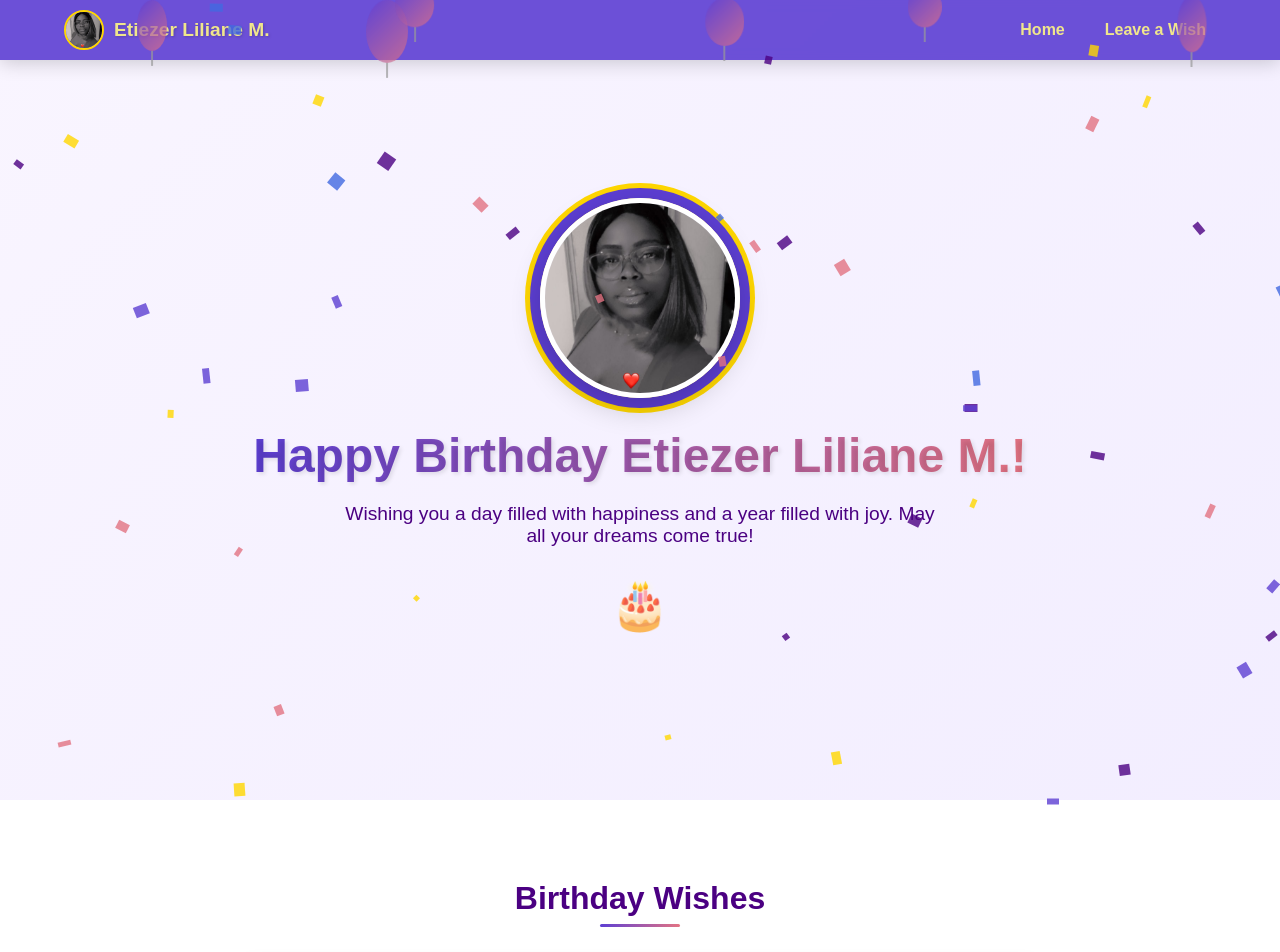
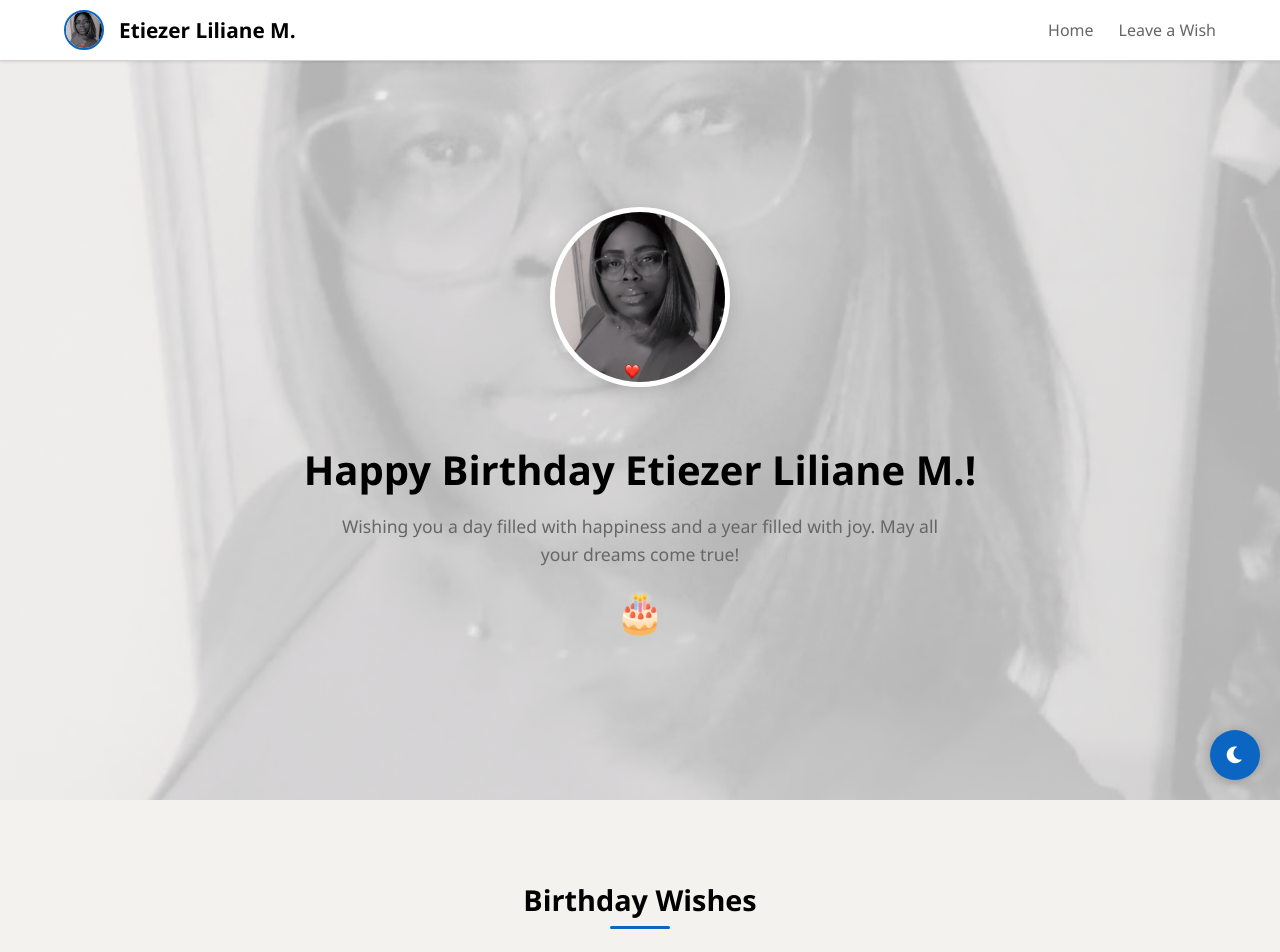
Before and after one commit to Bot-tezt/Liliane_Birthday_site, a plain HTML site: page index.html in a window 1280 px wide. Shown: the top 952 px of the page. Drawn offline with Linux system fonts and the light colour scheme.

Commit message:
Update index.html

```diff
--- a/index.html
+++ b/index.html
@@ -7,62 +7,78 @@
     <link rel="stylesheet" href="https://cdnjs.cloudflare.com/ajax/libs/font-awesome/6.0.0-beta3/css/all.min.css">
     <style>
         :root {
-            --royal-purple: #5D3FD3;
-            --royal-gold: #FFD700;
-            --royal-pink: #E37383;
-            --royal-blue: #4169E1;
-            --deep-purple: #4B0082;
-            --light-gold: #F0E68C;
-            --light-purple: #B399D4;
-            --text-color: #2C2C2C;
-            --light-text: #FFFFFF;
-            --shadow-color: rgba(0, 0, 0, 0.2);
+            /* Light Theme (LinkedIn-inspired) */
+            --primary: #0a66c2;
+            --primary-dark: #004182;
+            --secondary: #ffffff;
+            --background: #f3f2ef;
+            --card-bg: #ffffff;
+            --text-color: #000000;
+            --text-secondary: #666666;
+            --border-color: #d1d1d1;
+            --accent: #e7a33e;
+            --success: #57a300;
+
+            /* Dark Theme */
+            --dark-primary: #0a66c2;
+            --dark-primary-dark: #004182;
+            --dark-secondary: #1d2226;
+            --dark-background: #0e0e0e;
+            --dark-card-bg: #1d2226;
+            --dark-text-color: #e1e9ee;
+            --dark-text-secondary: #a0a0a0;
+            --dark-border-color: #38434f;
+            --dark-accent: #e7a33e;
         }
 
         * {
             margin: 0;
             padding: 0;
             box-sizing: border-box;
-            font-family: 'Arial Rounded MT Bold', 'Arial', sans-serif;
+            font-family: 'Segoe UI', -apple-system, BlinkMacSystemFont, sans-serif;
+            transition: background-color 0.3s, color 0.3s;
         }
 
         body {
-            background: linear-gradient(135deg, #F9F5FF, #F0EBFF);
+            background-color: var(--background);
             color: var(--text-color);
             overflow-x: hidden;
             position: relative;
         }
 
-        /* Confetti and Balloons */
-        .confetti {
-            position: fixed;
-            width: 10px;
-            height: 10px;
-            background-color: var(--royal-gold);
-            opacity: 0.8;
-            z-index: 1000;
-            animation: fall 5s linear infinite;
+        body.dark-mode {
+            --primary: var(--dark-primary);
+            --primary-dark: var(--dark-primary-dark);
+            --secondary: var(--dark-secondary);
+            --background: var(--dark-background);
+            --card-bg: var(--dark-card-bg);
+            --text-color: var(--dark-text-color);
+            --text-secondary: var(--dark-text-secondary);
+            --border-color: var(--dark-border-color);
+            --accent: var(--dark-accent);
         }
 
-        .balloon {
+        /* Theme Toggle */
+        .theme-toggle {
             position: fixed;
-            width: 30px;
-            height: 40px;
+            bottom: 20px;
+            right: 20px;
+            width: 50px;
+            height: 50px;
             border-radius: 50%;
-            opacity: 0.7;
-            z-index: 999;
-            animation: float 8s ease-in-out infinite;
-            background: linear-gradient(135deg, var(--royal-purple), var(--royal-pink));
+            background-color: var(--primary);
+            color: white;
+            display: flex;
+            align-items: center;
+            justify-content: center;
+            cursor: pointer;
+            z-index: 1000;
+            box-shadow: 0 2px 10px rgba(0, 0, 0, 0.2);
+            border: none;
         }
 
-        @keyframes fall {
-            0% { transform: translateY(-100vh) rotate(0deg); }
-            100% { transform: translateY(100vh) rotate(360deg); }
-        }
-
-        @keyframes float {
-            0%, 100% { transform: translateY(0) translateX(0); }
-            50% { transform: translateY(-20vh) translateX(20px); }
+        .theme-toggle i {
+            font-size: 1.2rem;
         }
 
         /* Navbar */
@@ -71,20 +87,20 @@
             top: 0;
             left: 0;
             width: 100%;
-            background: rgba(93, 63, 211, 0.9);
-            box-shadow: 0 2px 20px rgba(0, 0, 0, 0.2);
+            background-color: var(--secondary);
+            box-shadow: 0 1px 3px rgba(0, 0, 0, 0.1);
             z-index: 100;
             display: flex;
             justify-content: space-between;
             align-items: center;
             padding: 10px 5%;
-            backdrop-filter: blur(5px);
+            border-bottom: 1px solid var(--border-color);
         }
 
         .nav-logo {
             display: flex;
             align-items: center;
-            gap: 10px;
+            gap: 15px;
         }
 
         .nav-logo img {
@@ -92,32 +108,45 @@
             height: 40px;
             border-radius: 50%;
             object-fit: cover;
-            border: 2px solid var(--royal-gold);
+            border: 2px solid var(--primary);
         }
 
         .nav-logo h1 {
-            font-size: 1.2rem;
-            color: var(--light-gold);
-            text-shadow: 1px 1px 3px rgba(0, 0, 0, 0.2);
+            font-size: 1.3rem;
+            color: var(--text-color);
+            font-weight: 600;
         }
 
         .nav-links {
             display: flex;
-            gap: 20px;
+            gap: 25px;
         }
 
         .nav-links a {
             text-decoration: none;
-            color: var(--light-gold);
-            font-weight: bold;
-            transition: all 0.3s;
-            padding: 5px 10px;
-            border-radius: 20px;
+            color: var(--text-secondary);
+            font-weight: 500;
+            transition: color 0.3s;
+            position: relative;
         }
 
         .nav-links a:hover {
-            color: white;
-            background-color: rgba(255, 215, 0, 0.2);
+            color: var(--primary);
+        }
+
+        .nav-links a::after {
+            content: '';
+            position: absolute;
+            bottom: -5px;
+            left: 0;
+            width: 0;
+            height: 2px;
+            background-color: var(--primary);
+            transition: width 0.3s;
+        }
+
+        .nav-links a:hover::after {
+            width: 100%;
         }
 
         /* Hero Section */
@@ -128,87 +157,68 @@
             justify-content: center;
             align-items: center;
             text-align: center;
-            padding: 100px 20px 50px;
+            padding: 120px 20px 60px;
             position: relative;
-            overflow: hidden;
+            background: linear-gradient(rgba(255,255,255,0.7), rgba(255,255,255,0.7)), url('lil.jpg') center/cover no-repeat;
+        }
+
+        body.dark-mode .hero {
+            background: linear-gradient(rgba(0,0,0,0.7), rgba(0,0,0,0.7)), url('lil.jpg') center/cover no-repeat;
+        }
+
+        .profile-container {
+            position: relative;
+            margin-bottom: 30px;
         }
 
         .profile-pic {
-            width: 200px;
-            height: 200px;
+            width: 180px;
+            height: 180px;
             border-radius: 50%;
             object-fit: cover;
-            border: 5px solid white;
-            box-shadow: 0 10px 30px rgba(0, 0, 0, 0.2),
-                        0 0 0 10px var(--royal-purple),
-                        0 0 0 15px var(--royal-gold);
-            margin-bottom: 30px;
-            transition: transform 0.3s;
-        }
-
-        .profile-pic:hover {
-            transform: scale(1.05);
+            border: 5px solid var(--secondary);
+            box-shadow: 0 4px 20px rgba(0, 0, 0, 0.15);
+            margin-bottom: 20px;
         }
 
         .hero h1 {
-            font-size: 3rem;
-            margin-bottom: 20px;
-            background: linear-gradient(to right, var(--royal-purple), var(--royal-pink));
-            -webkit-background-clip: text;
-            background-clip: text;
-            color: transparent;
-            text-shadow: 2px 2px 4px rgba(0, 0, 0, 0.1);
-        }
-
-        .typewriter {
-            overflow: hidden;
-            border-right: 3px solid var(--royal-gold);
-            white-space: nowrap;
-            margin: 0 auto;
-            animation: typing 3.5s steps(30, end), blink-caret 0.75s step-end infinite;
-        }
-
-        @keyframes typing {
-            from { width: 0 }
-            to { width: 100% }
-        }
-
-        @keyframes blink-caret {
-            from, to { border-color: transparent }
-            50% { border-color: var(--royal-gold) }
+            font-size: 2.5rem;
+            margin-bottom: 15px;
+            color: var(--text-color);
+            font-weight: 600;
         }
 
         .hero p {
-            font-size: 1.2rem;
+            font-size: 1.1rem;
             max-width: 600px;
             margin-bottom: 30px;
-            color: var(--deep-purple);
+            color: var(--text-secondary);
+            line-height: 1.6;
         }
 
-        .birthday-cake {
-            font-size: 3rem;
-            margin-top: 20px;
-            color: var(--royal-pink);
+        .birthday-icon {
+            font-size: 2.5rem;
+            color: var(--accent);
             animation: bounce 2s infinite;
         }
 
         @keyframes bounce {
             0%, 100% { transform: translateY(0); }
-            50% { transform: translateY(-20px); }
+            50% { transform: translateY(-15px); }
         }
 
         /* Wishes Section */
         .wishes-section {
             padding: 80px 20px;
-            background: white;
-            position: relative;
+            background-color: var(--background);
         }
 
         .section-title {
             text-align: center;
             margin-bottom: 40px;
-            color: var(--deep-purple);
-            font-size: 2rem;
+            color: var(--text-color);
+            font-size: 1.8rem;
+            font-weight: 600;
             position: relative;
         }
 
@@ -218,9 +228,9 @@
             bottom: -10px;
             left: 50%;
             transform: translateX(-50%);
-            width: 80px;
+            width: 60px;
             height: 3px;
-            background: linear-gradient(to right, var(--royal-purple), var(--royal-pink));
+            background-color: var(--primary);
             border-radius: 3px;
         }
 
@@ -229,15 +239,15 @@
             flex-direction: column;
             max-width: 800px;
             margin: 0 auto;
-            gap: 30px;
+            gap: 25px;
         }
 
         .wish-form {
-            background: linear-gradient(135deg, var(--light-purple), #F3E5F5);
-            padding: 30px;
-            border-radius: 15px;
-            box-shadow: 0 5px 15px rgba(0, 0, 0, 0.1);
-            border: 1px solid var(--royal-gold);
+            background-color: var(--card-bg);
+            padding: 25px;
+            border-radius: 10px;
+            box-shadow: 0 1px 3px rgba(0, 0, 0, 0.1);
+            border: 1px solid var(--border-color);
         }
 
         .form-group {
@@ -247,26 +257,27 @@
         .form-group label {
             display: block;
             margin-bottom: 8px;
-            font-weight: bold;
-            color: var(--deep-purple);
+            font-weight: 500;
+            color: var(--text-color);
         }
 
         .form-group input,
         .form-group textarea {
             width: 100%;
-            padding: 12px;
-            border: 2px solid var(--light-purple);
-            border-radius: 8px;
+            padding: 12px 15px;
+            border: 1px solid var(--border-color);
+            border-radius: 5px;
             font-size: 1rem;
-            transition: border-color 0.3s;
-            background-color: rgba(255, 255, 255, 0.8);
+            transition: border-color 0.3s, box-shadow 0.3s;
+            background-color: var(--card-bg);
+            color: var(--text-color);
         }
 
         .form-group input:focus,
         .form-group textarea:focus {
-            border-color: var(--royal-pink);
+            border-color: var(--primary);
             outline: none;
-            box-shadow: 0 0 0 3px rgba(227, 115, 131, 0.2);
+            box-shadow: 0 0 0 2px rgba(10, 102, 194, 0.2);
         }
 
         .form-group textarea {
@@ -275,23 +286,22 @@
         }
 
         .submit-btn {
-            background: linear-gradient(to right, var(--royal-purple), var(--royal-pink));
+            background-color: var(--primary);
             color: white;
             border: none;
             padding: 12px 30px;
-            border-radius: 30px;
+            border-radius: 25px;
             font-size: 1rem;
-            font-weight: bold;
+            font-weight: 500;
             cursor: pointer;
-            transition: transform 0.3s, box-shadow 0.3s;
+            transition: background-color 0.3s, transform 0.3s;
             display: block;
             margin: 0 auto;
-            box-shadow: 0 4px 10px rgba(93, 63, 211, 0.3);
         }
 
         .submit-btn:hover {
-            transform: translateY(-3px);
-            box-shadow: 0 7px 20px rgba(93, 63, 211, 0.4);
+            background-color: var(--primary-dark);
+            transform: translateY(-2px);
         }
 
         .wishes-list {
@@ -302,12 +312,13 @@
         }
 
         .wish-card {
-            background: white;
-            border-radius: 10px;
+            background-color: var(--card-bg);
+            border-radius: 8px;
             padding: 20px;
-            box-shadow: 0 3px 10px rgba(0, 0, 0, 0.1);
+            box-shadow: 0 1px 3px rgba(0, 0, 0, 0.1);
             animation: fadeIn 0.5s ease-out;
-            border-left: 4px solid var(--royal-pink);
+            border-left: 3px solid var(--primary);
+            border: 1px solid var(--border-color);
         }
 
         @keyframes fadeIn {
@@ -320,17 +331,19 @@
             justify-content: space-between;
             align-items: center;
             margin-bottom: 10px;
+            flex-wrap: wrap;
+            gap: 10px;
         }
 
         .wish-name {
-            font-weight: bold;
-            color: var(--royal-purple);
+            font-weight: 600;
+            color: var(--primary);
             font-size: 1.1rem;
         }
 
         .wish-time {
             font-size: 0.8rem;
-            color: #777;
+            color: var(--text-secondary);
         }
 
         .wish-message {
@@ -340,11 +353,25 @@
 
         /* Footer */
         footer {
-            background: linear-gradient(to right, var(--royal-purple), var(--deep-purple));
-            color: white;
+            background-color: var(--secondary);
+            color: var(--text-color);
             text-align: center;
-            padding: 20px;
+            padding: 25px 20px;
             font-size: 0.9rem;
+            border-top: 1px solid var(--border-color);
+        }
+
+        .footer-heart {
+            color: #e74c3c;
+            animation: heartbeat 1.5s infinite;
+        }
+
+        @keyframes heartbeat {
+            0% { transform: scale(1); }
+            25% { transform: scale(1.1); }
+            50% { transform: scale(1); }
+            75% { transform: scale(1.1); }
+            100% { transform: scale(1); }
         }
 
         /* Responsive Design */
@@ -358,16 +385,8 @@
                 height: 150px;
             }
 
-            nav {
-                padding: 10px 5%;
-            }
-
-            .nav-logo h1 {
-                font-size: 1rem;
-            }
-
             .nav-links {
-                gap: 10px;
+                gap: 15px;
             }
 
             .wish-form {
@@ -380,22 +399,22 @@
                 font-size: 1.8rem;
             }
 
-            .nav-links {
+            .nav-logo h1 {
                 display: none;
             }
 
-            .typewriter {
-                animation: none;
-                border-right: none;
-                white-space: normal;
+            .nav-links {
+                gap: 10px;
+                font-size: 0.9rem;
             }
         }
     </style>
 </head>
 <body>
-    <!-- Confetti and Balloons -->
-    <div id="confetti-container"></div>
-    <div id="balloons-container"></div>
+    <!-- Theme Toggle -->
+    <button class="theme-toggle" id="themeToggle">
+        <i class="fas fa-moon"></i>
+    </button>
 
     <!-- Navbar -->
     <nav>
@@ -411,10 +430,12 @@
 
     <!-- Hero Section -->
     <section class="hero" id="home">
-        <img src="lil.jpg" alt="Etiezer Liliane M." class="profile-pic">
-        <h1><span class="typewriter">Happy Birthday Etiezer Liliane M.!</span></h1>
+        <div class="profile-container">
+            <img src="lil.jpg" alt="Etiezer Liliane M." class="profile-pic">
+        </div>
+        <h1>Happy Birthday Etiezer Liliane M.!</h1>
         <p>Wishing you a day filled with happiness and a year filled with joy. May all your dreams come true!</p>
-        <div class="birthday-cake">🎂</div>
+        <div class="birthday-icon">🎂</div>
     </section>
 
     <!-- Wishes Section -->
@@ -442,7 +463,7 @@
 
     <!-- Footer -->
     <footer>
-        <p>Made with ❤️ for Etiezer Liliane M. <span id="current-year"></span></p>
+        <p>Made with <span class="footer-heart">❤️</span> for Etiezer Liliane M. <span id="current-year"></span></p>
     </footer>
 
     <!-- Audio Element (hidden) -->
@@ -456,62 +477,30 @@
             // Set current year in footer
             document.getElementById('current-year').textContent = new Date().getFullYear();
 
-            // Typewriter effect
-            const typewriter = document.querySelector('.typewriter');
-            setTimeout(() => {
-                typewriter.style.borderRight = 'none';
-            }, 3500);
+            // Theme toggle functionality
+            const themeToggle = document.getElementById('themeToggle');
+            const icon = themeToggle.querySelector('i');
 
-            // Create confetti
-            function createConfetti() {
-                const colors = ['#5D3FD3', '#FFD700', '#E37383', '#4169E1', '#4B0082'];
-                const confettiContainer = document.getElementById('confetti-container');
+            // Check for saved theme preference or use preferred color scheme
+            const savedTheme = localStorage.getItem('theme');
+            const prefersDark = window.matchMedia('(prefers-color-scheme: dark)').matches;
 
-                for (let i = 0; i < 100; i++) {
-                    const confetti = document.createElement('div');
-                    confetti.className = 'confetti';
-                    confetti.style.left = Math.random() * 100 + 'vw';
-                    confetti.style.backgroundColor = colors[Math.floor(Math.random() * colors.length)];
-                    confetti.style.width = Math.random() * 10 + 5 + 'px';
-                    confetti.style.height = Math.random() * 10 + 5 + 'px';
-                    confetti.style.animationDuration = Math.random() * 3 + 2 + 's';
-                    confetti.style.animationDelay = Math.random() * 5 + 's';
-                    confettiContainer.appendChild(confetti);
-                }
+            if (savedTheme === 'dark' || (!savedTheme && prefersDark)) {
+                document.body.classList.add('dark-mode');
+                icon.classList.replace('fa-moon', 'fa-sun');
             }
 
-            // Create balloons
-            function createBalloons() {
-                const colors = ['#5D3FD3', '#FFD700', '#E37383', '#4169E1', '#4B0082'];
-                const balloonsContainer = document.getElementById('balloons-container');
+            themeToggle.addEventListener('click', function() {
+                document.body.classList.toggle('dark-mode');
+                const isDark = document.body.classList.contains('dark-mode');
+                localStorage.setItem('theme', isDark ? 'dark' : 'light');
 
-                for (let i = 0; i < 15; i++) {
-                    const balloon = document.createElement('div');
-                    balloon.className = 'balloon';
-                    balloon.style.left = Math.random() * 100 + 'vw';
-                    balloon.style.backgroundColor = colors[Math.floor(Math.random() * colors.length)];
-                    balloon.style.width = Math.random() * 30 + 20 + 'px';
-                    balloon.style.height = Math.random() * 40 + 30 + 'px';
-                    balloon.style.animationDuration = Math.random() * 5 + 5 + 's';
-                    balloon.style.animationDelay = Math.random() * 5 + 's';
-
-                    // Add balloon string
-                    const string = document.createElement('div');
-                    string.style.position = 'absolute';
-                    string.style.bottom = '-15px';
-                    string.style.left = '50%';
-                    string.style.transform = 'translateX(-50%)';
-                    string.style.width = '2px';
-                    string.style.height = '15px';
-                    string.style.backgroundColor = '#999';
-                    balloon.appendChild(string);
-
-                    balloonsContainer.appendChild(balloon);
+                if (isDark) {
+                    icon.classList.replace('fa-moon', 'fa-sun');
+                } else {
+                    icon.classList.replace('fa-sun', 'fa-moon');
                 }
-            }
-
-            createConfetti();
-            createBalloons();
+            });
 
             // Birthday song with fade-in
             const birthdaySong = document.getElementById('birthday-song');
@@ -570,12 +559,11 @@
                     // Add to the top of the list
                     wishesList.insertBefore(wishCard, wishesList.firstChild);
 
-                    // Send to WhatsApp (this is a simplified version)
-                    // In a real implementation, you would use the WhatsApp API or a backend service
-                    const whatsappMessage = `New birthday wish for Etiezer Liliane M.!\n\nFrom: ${name}\nMessage: ${message}`;
-                    const whatsappUrl = `https://wa.me/${237677221662}?text=${encodeURIComponent(whatsappMessage)}`;
+                    // Send to WhatsApp
+                    const whatsappMessage = `New birthday wish for Etiezer Liliane M.!%0A%0AFrom: ${name}%0AMessage: ${message}`;
+                    const whatsappUrl = `https://wa.me/237677221662?text=${whatsappMessage}`;
 
-                    // Open in a new tab (for demo purposes)
+                    // Open in a new tab
                     window.open(whatsappUrl, '_blank');
 
                     // Reset form
@@ -593,7 +581,7 @@
 
                     if (targetElement) {
                         window.scrollTo({
-                            top: targetElement.offsetTop - 70,
+                            top: targetElement.offsetTop - 80,
                             behavior: 'smooth'
                         });
                     }
```
